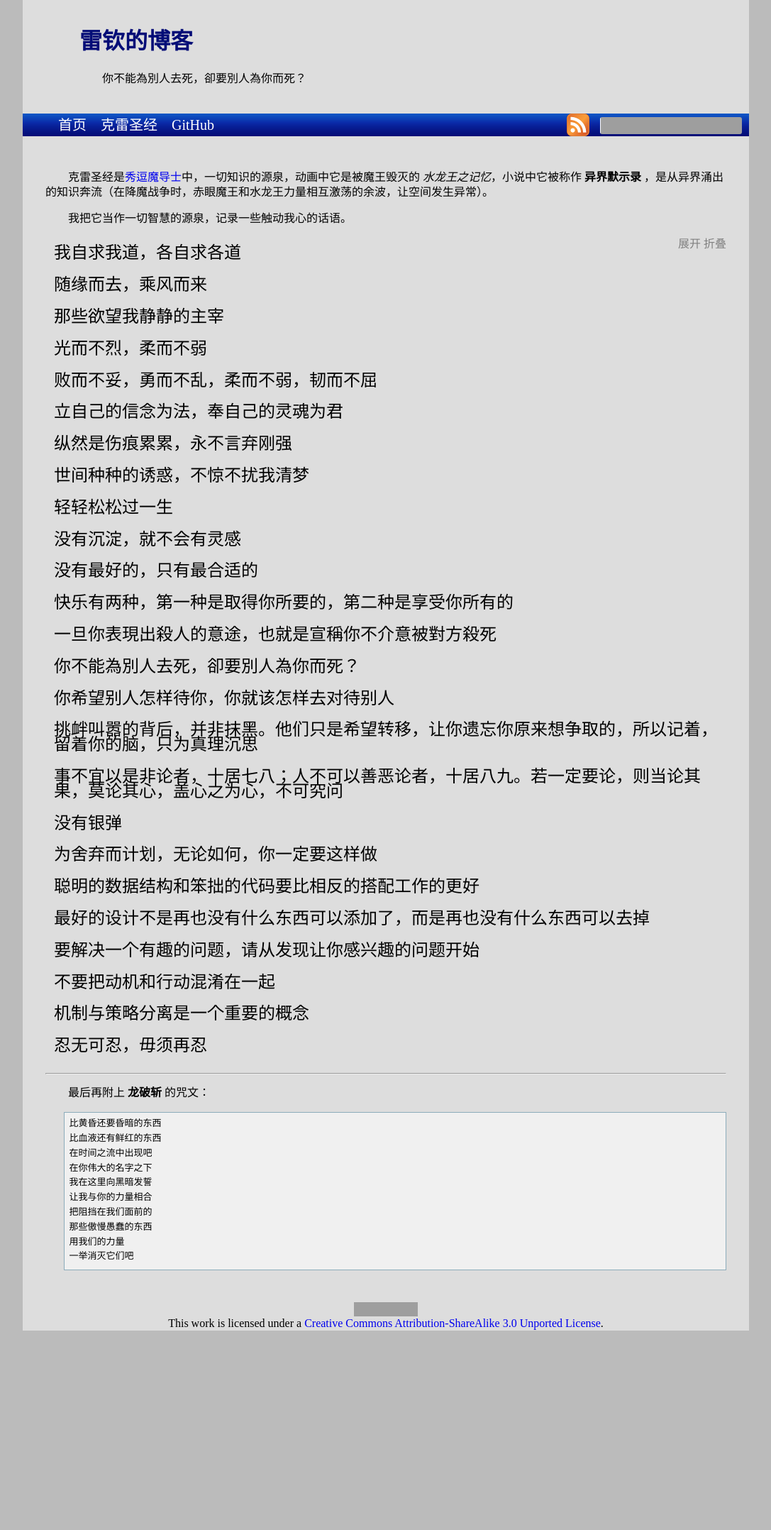
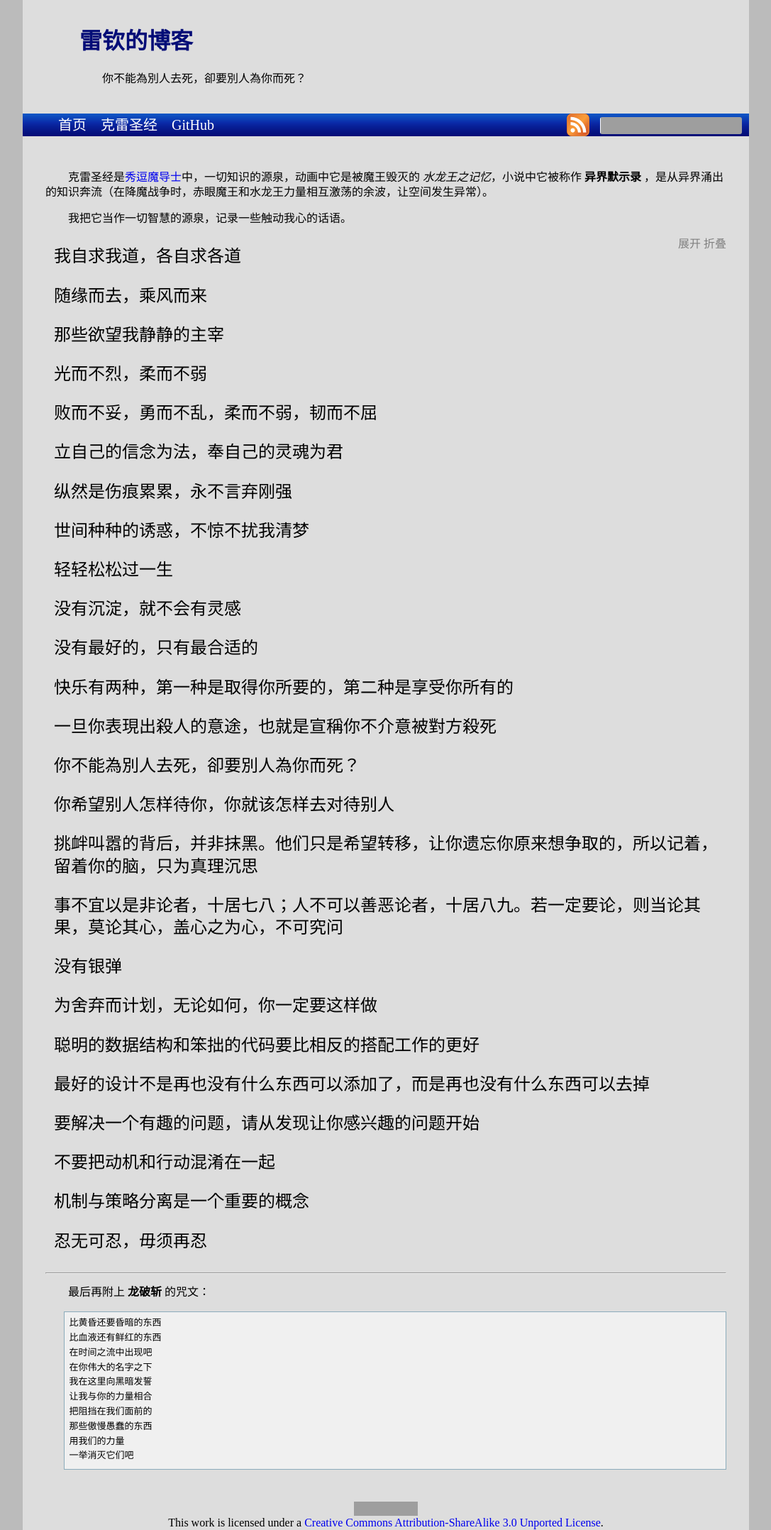
Before and after one commit to leiqin/leiqin.github.io, a Jekyll site: the page built from revelation.markdown, in a window 1280 px wide. Shown: the whole page at 71% size, without its empty margins (96-1183 px from the left). Built offline with Jekyll 4.4.1, drawn with Linux system fonts in a browser that asks for light colours; nearby versions of some CDN libraries; comment, search, counter and statistics services are not loaded; before the commit the page ends 1875 px from its top, so only the background shows below that; grey boxes are pictures that could not be loaded.

Commit message:
_ 小修改

```diff
--- a/_layouts/revelation.html
+++ b/_layouts/revelation.html
@@ -26,7 +26,7 @@
 			});
 		</script>
 		<style>
-			#content dt{font-size: 150%;}
+			#content dt{font-size:150%;line-height:130%;}
 		</style>
 	</head>
 	<body>
```
